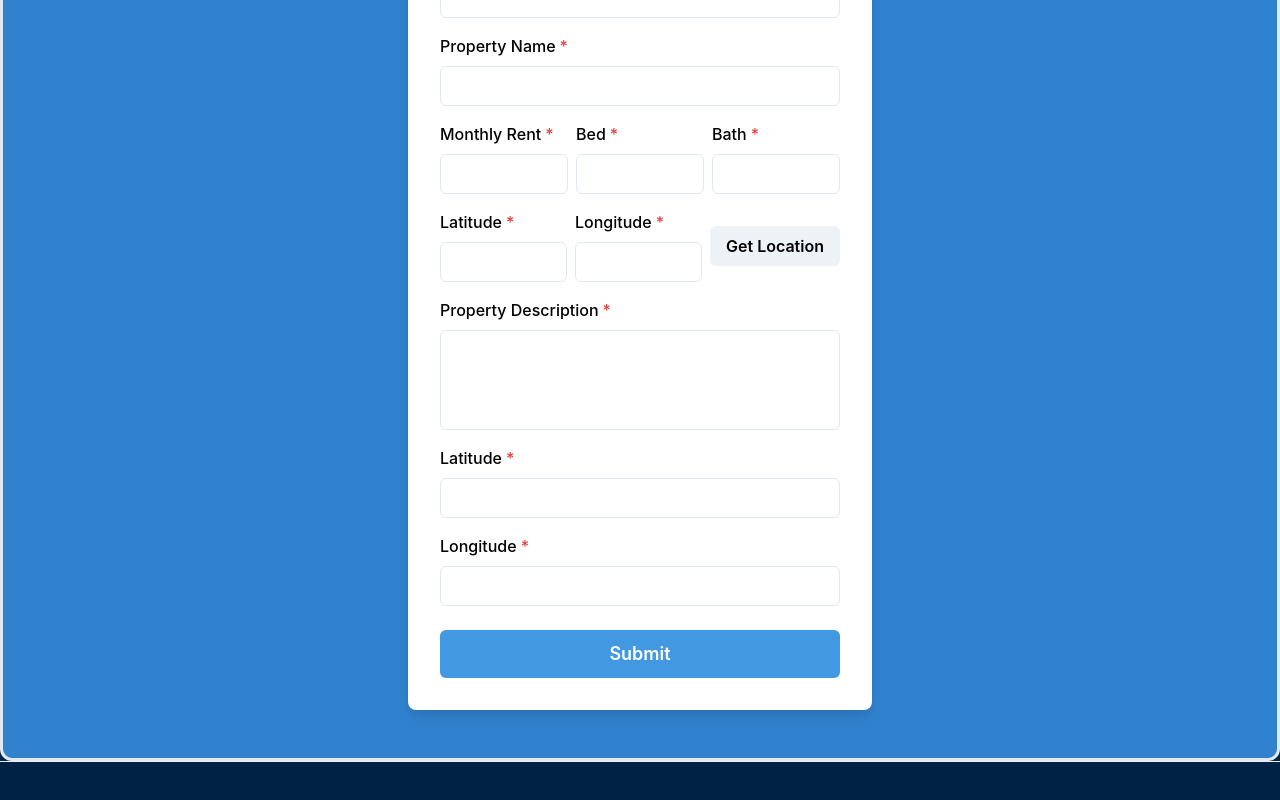
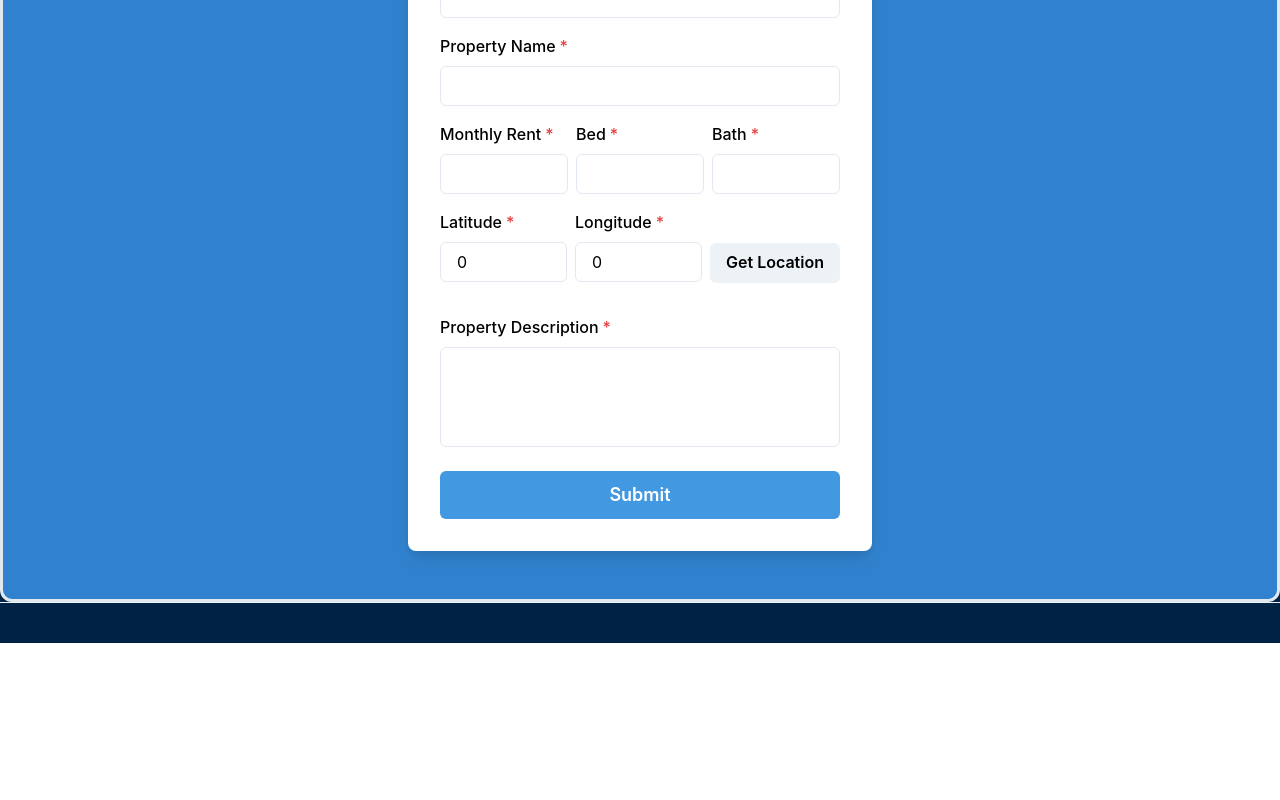
Before and after one commit to RajdevKapoor/Stay.in, a Next.js app in the folder stay-in/: page /propertyform in a window 1280 px wide. Shown: the part 396-1196 px from the top of the page. After the commit the page ends 1039 px from the top, so only its background shows below. Built offline with nearby package versions, Linux system fonts and the light colour scheme; a small style sheet from the web is missing.

Commit message:
Frontend: Added Location picker + autofill values in Text fields. Closed #33

```diff
--- a/stay-in/pages/propertyform.js
+++ b/stay-in/pages/propertyform.js
@@ -16,6 +16,7 @@ import {
   Link,
   toast,
   useToast,
+  Spinner
 } from "@chakra-ui/react";
 import { useState } from "react";
 import { ViewIcon, ViewOffIcon } from "@chakra-ui/icons";
@@ -27,21 +28,34 @@ import { useEffect } from "react";
 import { useRouter } from "next/router";
 
 // export default function PropertyForm() {
-  export default function PropertyForm() {
+export default function PropertyForm() {
   //const [showPassword, setShowPassword] = useState(false);
 
+  const [longitude, setLongitude] = useState(0.0);
+  const [latitude, setLatitude] = useState(0.0);
+  const [isLoading, setIsLoading] = useState(false);
   const toast = useToast();
   const router = useRouter();
 
-  const getUserLocation =  async ()=>{
-    navigator.geolocation.getCurrentPosition(function(position) {
+  const getUserLocation =  () => {
+    setIsLoading(true);
+
+
+     navigator.geolocation.getCurrentPosition(function async (position) {
+      setLongitude(position.coords.longitude);
+      setLatitude(position.coords.latitude);
+
+      setIsLoading(false);
+
       console.log("Latitude is :", position.coords.latitude);
       console.log("Longitude is :", position.coords.longitude);
     });
-  }
+
+    // setTimeout(()=>{}, 3000);
+
+  };
 
   const submitForm = async (event) => {
-
     // getUserLocation();
 
     event.preventDefault();
@@ -183,20 +197,26 @@ import { useRouter } from "next/router";
                 <Box>
                   <FormControl id="latitude" isRequired>
                     <FormLabel>Latitude</FormLabel>
-                    <Input type="number" />
+                    <Input type="number" value={latitude} />
                   </FormControl>
                 </Box>
 
                 <Box>
                   <FormControl id="longitude" isRequired>
                     <FormLabel>Longitude</FormLabel>
-                    <Input type="number" />
+                    <Input type="number" value={longitude} />
                   </FormControl>
                 </Box>
 
                 <Box>
-                  <Button onClick={getUserLocation}>Get Location</Button>
+                  <Button onClick={getUserLocation} style={{marginTop:"25%"}}>Get Location</Button>
                 </Box>
+              </HStack>
+
+              <HStack>
+                {isLoading && (
+                  <Spinner/>
+                )}
               </HStack>
 
               <FormControl id="description" isRequired>
@@ -212,18 +232,6 @@ import { useRouter } from "next/router";
                 <ImageUpload/>
                 </Box> */}
 
-              <Box>
-                <FormControl id="lat" isRequired>
-                  <FormLabel>Latitude</FormLabel>
-                  <Input type="number" />
-                </FormControl>
-              </Box>
-              <Box>
-                <FormControl id="long" isRequired>
-                  <FormLabel>Longitude</FormLabel>
-                  <Input type="number" />
-                </FormControl>
-              </Box>
               <Stack spacing={10} pt={2}>
                 <Button
                   type="Submit"
```
